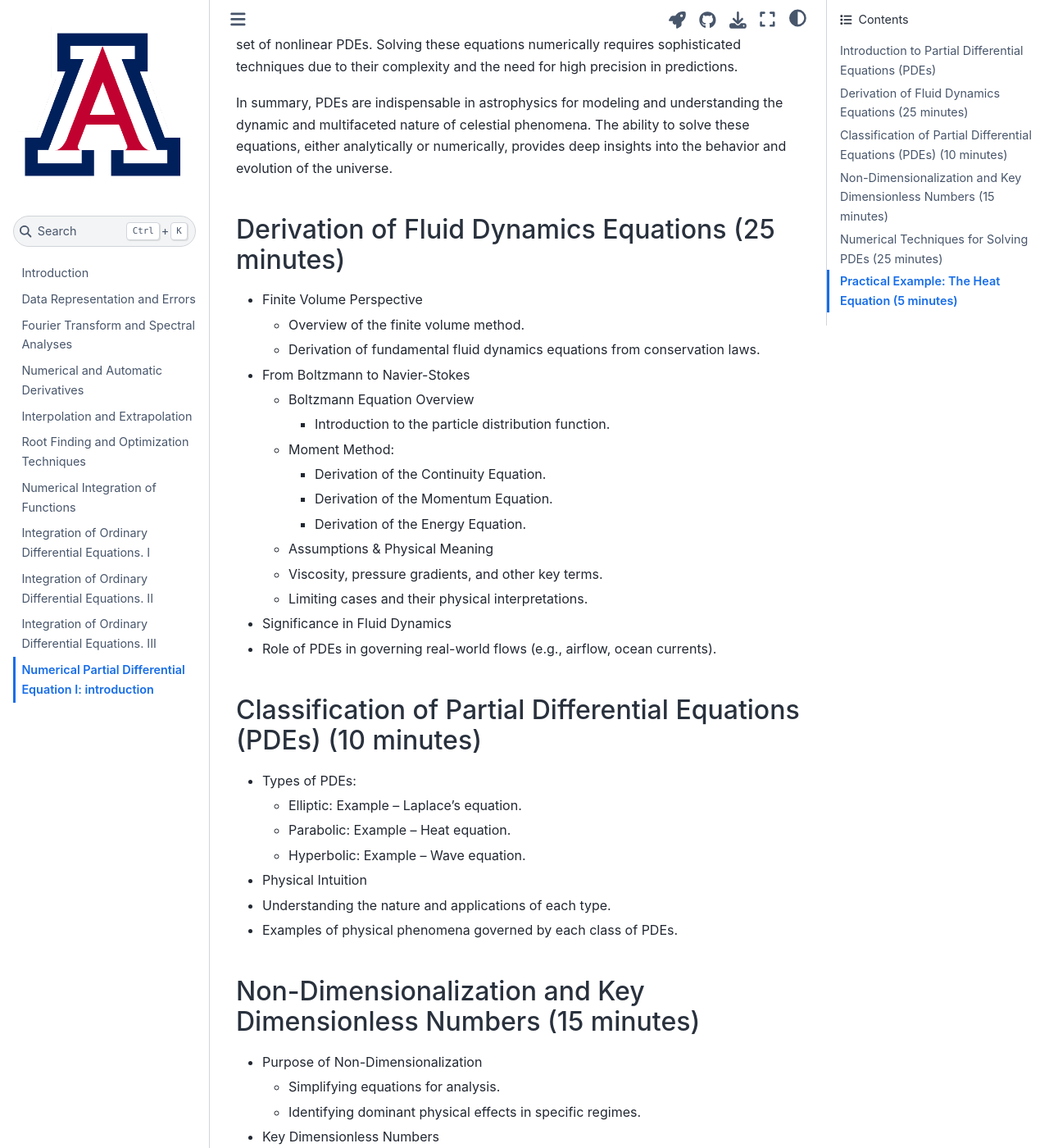
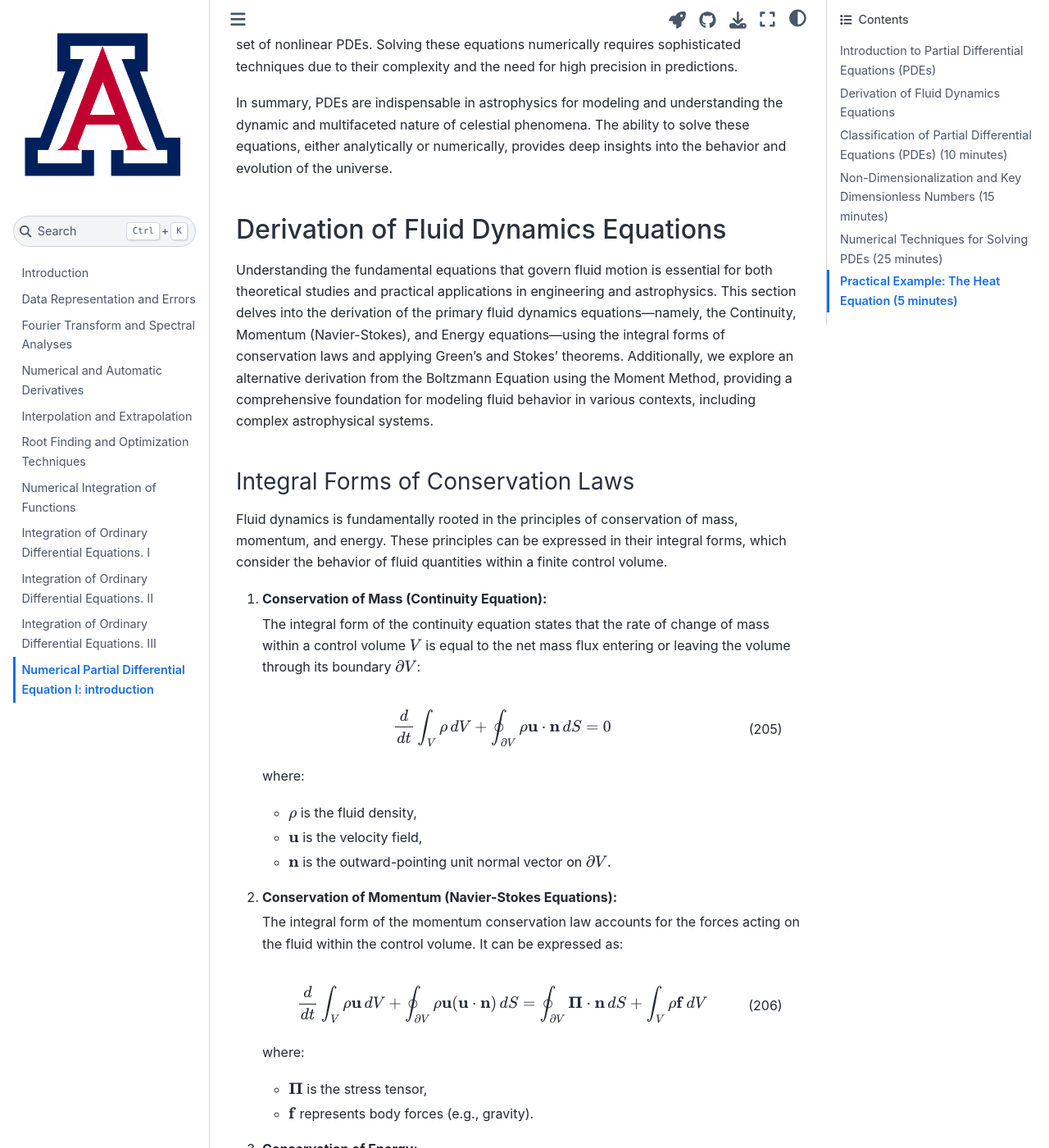
Before and after one commit to ua-2024q3-astr513/astr513, a Jupyter Book: the page built from docs/pde1.md, in a window 1280 px wide and 1400 px high, scrolled down 2717 px. Shown: the whole window at 82% size. Built offline with Jupyter Book 1.0.4 settings and Sphinx 7.4.7 and the Sphinx Book theme 1.1.4, drawn with Linux system fonts in a browser that asks for light colours; some of the changed text lies outside the part shown.

Commit message:
Derive the fluid equations from conservation laws

```diff
--- a/docs/pde1.md
+++ b/docs/pde1.md
@@ -103,11 +103,129 @@ The ability to solve these equations, either analytically or numerically, provid
 
 +++
 
-## Derivation of Fluid Dynamics Equations (25 minutes)
+## Derivation of Fluid Dynamics Equations
 
-* Finite Volume Perspective
-  * Overview of the finite volume method.
-  * Derivation of fundamental fluid dynamics equations from conservation laws.
+Understanding the fundamental equations that govern fluid motion is essential for both theoretical studies and practical applications in engineering and astrophysics.
+This section delves into the derivation of the primary fluid dynamics equations—namely, the Continuity, Momentum (Navier-Stokes), and Energy equations—using the integral forms of conservation laws and applying Green's and Stokes' theorems.
+Additionally, we explore an alternative derivation from the Boltzmann Equation using the Moment Method, providing a comprehensive foundation for modeling fluid behavior in various contexts, including complex astrophysical systems.
+
++++
+
+### Integral Forms of Conservation Laws
+
+Fluid dynamics is fundamentally rooted in the principles of conservation of mass, momentum, and energy.
+These principles can be expressed in their integral forms, which consider the behavior of fluid quantities within a finite control volume.
+
++++
+
+1. **Conservation of Mass (Continuity Equation):**
+
+   The integral form of the continuity equation states that the rate of change of mass within a control volume $V$ is equal to the net mass flux entering or leaving the volume through its boundary $\partial V$:
+   \begin{align}
+   \frac{d}{dt} \int_V \rho \, dV + \oint_{\partial V} \rho \mathbf{u} \cdot \mathbf{n} \, dS = 0
+   \end{align}
+   where:
+   * $\rho$ is the fluid density,
+   * $\mathbf{u}$ is the velocity field,
+   * $\mathbf{n}$ is the outward-pointing unit normal vector on $\partial V$.
+
++++
+
+2. **Conservation of Momentum (Navier-Stokes Equations):**
+
+   The integral form of the momentum conservation law accounts for the forces acting on the fluid within the control volume.
+   It can be expressed as:
+   \begin{align}
+   \frac{d}{dt} \int_V \rho \mathbf{u} \, dV + \oint_{\partial V} \rho \mathbf{u} (\mathbf{u} \cdot \mathbf{n}) \, dS = \oint_{\partial V} \mathbf{\Pi} \cdot \mathbf{n} \, dS + \int_V \rho \mathbf{f} \, dV
+   \end{align}
+   where:
+   * $\mathbf{\Pi}$ is the stress tensor,
+   * $\mathbf{f}$ represents body forces (e.g., gravity).
+
++++
+
+3. **Conservation of Energy:**
+
+   The integral form of the energy conservation law relates the rate of change of energy within the control volume to the net energy flux and work done by forces:
+   \begin{align}
+   \frac{d}{dt} \int_V \rho e \, dV + \oint_{\partial V} \rho e \mathbf{u} \cdot \mathbf{n} \, dS = \oint_{\partial V} \mathbf{q} \cdot \mathbf{n} \, dS + \oint_{\partial V} \mathbf{\Pi} \cdot \mathbf{u} \, dS + \int_V \rho \mathbf{f} \cdot \mathbf{u} \, dV
+   \end{align}
+   where:
+   - $e$ is the specific internal energy,
+   - $\mathbf{q}$ is the heat flux vector.
+
++++
+
+### From Integral to Differential Forms Using Green's and Stokes' Theorems
+
+To transition from the integral to the differential forms of these conservation laws, we employ Green's and Stokes' theorems, which relate volume integrals to surface integrals.
+
+The Divergence Theorem converts a volume integral of a divergence of a vector field into a surface integral over the boundary of the volume:
+\begin{align}
+\oint_{\partial V} \mathbf{F} \cdot \mathbf{n} \, dS = \int_V \nabla \cdot \mathbf{F} \, dV
+\end{align}
+
++++
+
+#### Application to Conservation of Mass
+
+Applying the Divergence Theorem to the continuity equation:
+\begin{align}
+\frac{d}{dt} \int_V \rho \, dV + \oint_{\partial V} \rho \mathbf{u} \cdot \mathbf{n} \, dS = 0 \quad
+\Rightarrow \quad \frac{\partial \rho}{\partial t} + \nabla \cdot (\rho \mathbf{u}) = 0
+\end{align}
+
+This yields the **Continuity Equation** in differential form:
+\begin{align}
+\frac{\partial \rho}{\partial t} + \nabla \cdot (\rho \mathbf{u}) = 0
+\end{align}
+
++++
+
+#### Application to Conservation of Momentum
+
+Applying the Divergence Theorem to the momentum equation:
+\begin{align}
+\frac{d}{dt} \int_V \rho \mathbf{u} \, dV + \oint_{\partial V} \rho \mathbf{u} (\mathbf{u} \cdot \mathbf{n}) \, dS
+&= \oint_{\partial V} \mathbf{\Pi} \cdot \mathbf{n} \, dS + \int_V \rho \mathbf{f} \, dV\\
+\frac{\partial (\rho \mathbf{u})}{\partial t} + \nabla \cdot (\rho \mathbf{u} \otimes \mathbf{u})
+&= \nabla \cdot \mathbf{\Pi} + \rho \mathbf{f}
+\end{align}
+
+To obtain the **Navier-Stokes Equations**, we express the stress tensor $\mathbf{\Pi}$ for a Newtonian fluid:
+\begin{align}
+\mathbf{\Pi} = -p \mathbf{I} + \mu \left( \nabla \mathbf{u} + (\nabla \mathbf{u})^T \right) + \lambda (\nabla \cdot \mathbf{u}) \mathbf{I}
+\end{align}
+where:
+* $p$ is the pressure,
+* $\mu$ is the dynamic viscosity,
+* $\lambda$ is the second coefficient of viscosity,
+* $\mathbf{I}$ is the identity tensor.
+
+Substituting $\mathbf{\Pi}$ into the momentum equation and simplifying under the assumption of incompressible flow ($ \nabla \cdot \mathbf{u} = 0$) leads to:
+\begin{align}
+\rho \left( \frac{\partial \mathbf{u}}{\partial t} + (\mathbf{u} \cdot \nabla) \mathbf{u} \right) = -\nabla p + \mu \nabla^2 \mathbf{u} + \rho \mathbf{f}
+\end{align}
+
++++
+
+#### Application to Conservation of Energy
+
+Similarly, applying the Divergence Theorem to the energy equation:
+\begin{align}
+\frac{d}{dt} \int_V \rho e \, dV + \oint_{\partial V} \rho e \mathbf{u} \cdot \mathbf{n} \, dS
+&= \oint_{\partial V} \mathbf{q} \cdot \mathbf{n} \, dS + \oint_{\partial V} \mathbf{\Pi} \cdot \mathbf{u} \, dS + \int_V \rho \mathbf{f} \cdot \mathbf{u} \, dV \\
+\frac{\partial (\rho e)}{\partial t} + \nabla \cdot (\rho e \mathbf{u})
+&= \nabla \cdot \mathbf{q} + \mathbf{\Pi} : \nabla \mathbf{u} + \rho \mathbf{f} \cdot \mathbf{u}
+\end{align}
+
+Assuming Fourier's law for heat conduction ($\mathbf{q} = -k \nabla T$) and substituting the expression for $ \mathbf{\Pi}$, we obtain the **Energy Equation** in differential form:
+\begin{align}
+\frac{\partial (\rho e)}{\partial t} + \nabla \cdot (\rho e \mathbf{u}) = \nabla \cdot (k \nabla T) + \Phi + \rho \mathbf{f} \cdot \mathbf{u}
+\end{align}
+where $\Phi$ represents the viscous dissipation function.
+
++++
 
 * From Boltzmann to Navier-Stokes
   * Boltzmann Equation Overview
```
